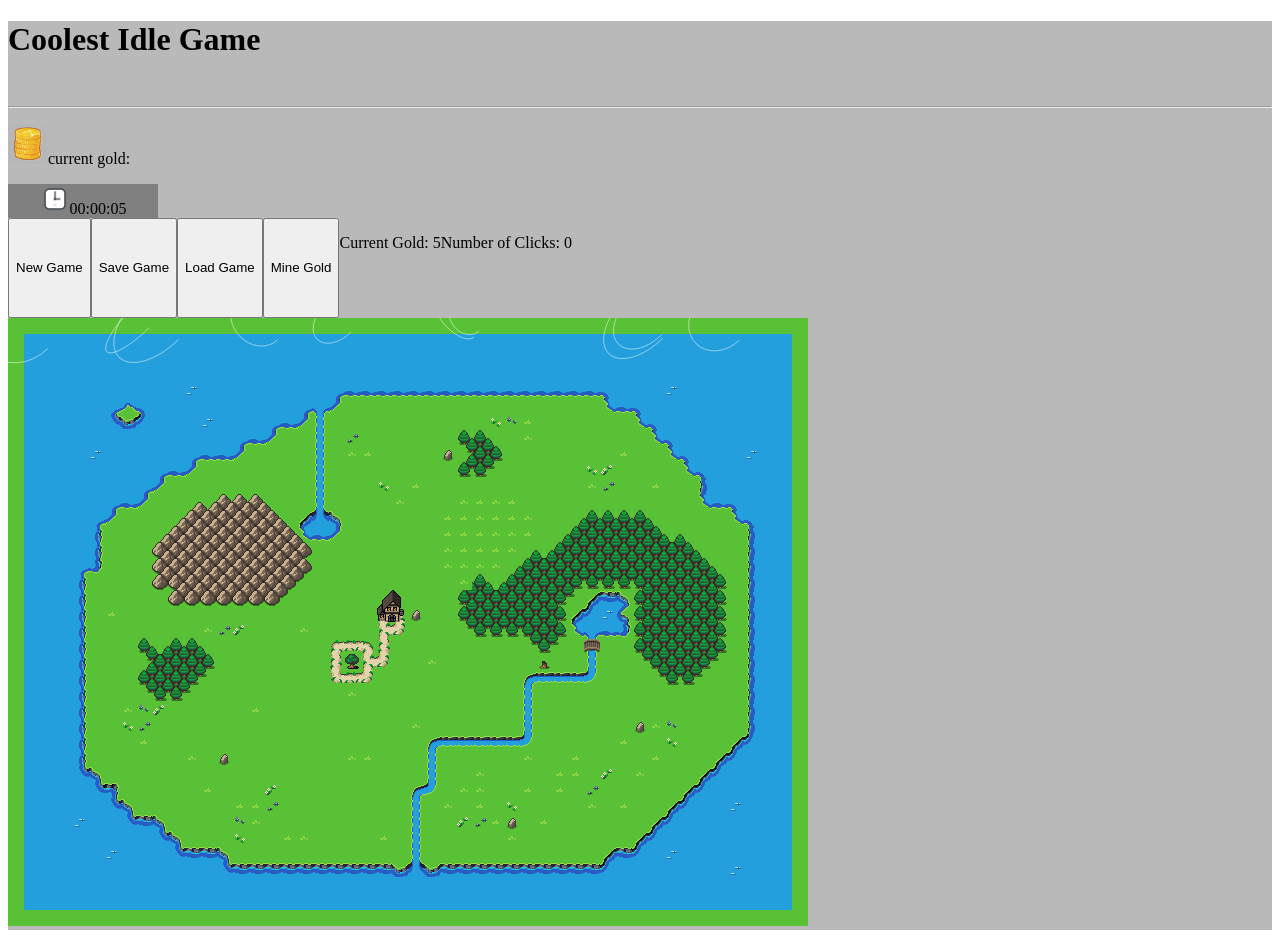
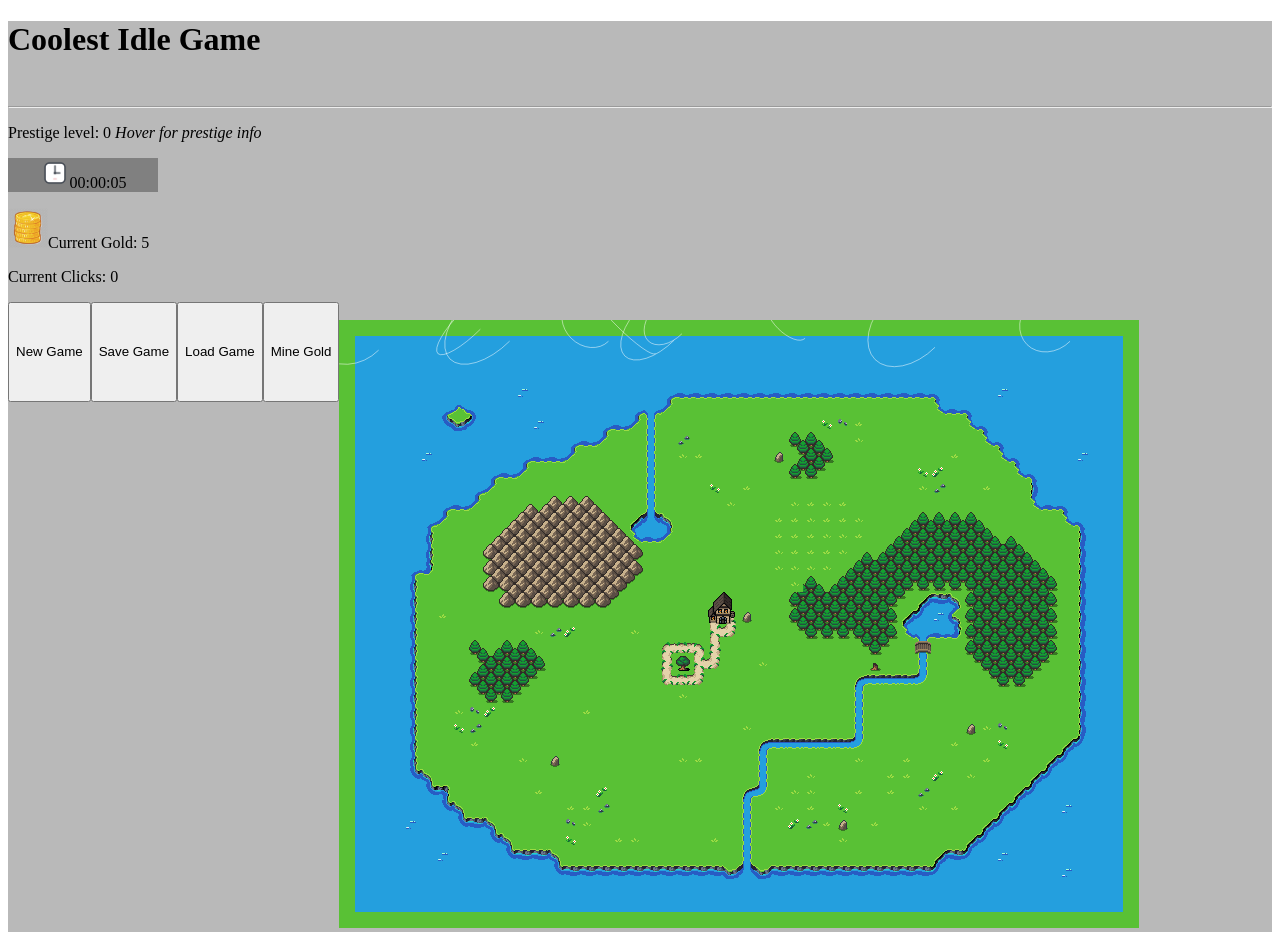
Before and after one commit to Alchemy-IdleGame-Project/idlegame-FE, a React app: page / in a window 1280 px wide. Built offline with nearby package versions, Linux system fonts and the light colour scheme.

Commit message:
Prestige feature implimented

```diff
--- a/src/components/app/App.jsx
+++ b/src/components/app/App.jsx
@@ -4,8 +4,10 @@ import GameControls from '../app/controls/GameControls';
 import Canvas from '../app/canvas/Canvas';
 import Clock from './hud/Clock';
 import { useInterval } from '../../hooks/hooks.js';
-
 import style from './style.css';
+import Prestige from '../app/prestige/Prestige';
+import Gold from '../app/hud/Gold';
+import Clicks from '../app/hud/Clicks';
 
 export default function App() {
 
@@ -16,6 +18,8 @@ export default function App() {
   const [active, setActive] = useState(false);
   const [numClicks, setNumClicks] = useState(0);
   const [gameTime, setGameTime] = useState(0);
+  const [prestige, setPrestige] = useState(0);
+
   // const [activeUser, setActiveUser] = useState();
   // const [signInPrompt, setSignInPrompt] = useState(false);
   // const [save, setSave] = useState('');
@@ -36,15 +40,15 @@ export default function App() {
   });
 
   const goldRequired = {
-    lumberyard: 25,
-    windmill: 250,
-    mine: 500,
-    watermill: 1500,
-    sawmill: 2000,
-    farm: 2500,
-    blacksmith: 3000,
-    tavern: 3500,
-    castle: 5000
+    lumberyard: 25 * (prestige + .1 * 10),
+    windmill: 250 * (prestige + .1 * 10),
+    mine: 2000 * (prestige + .1 * 10),
+    watermill: 10000 * (prestige + .1 * 10),
+    sawmill: 50000 * (prestige + .1 * 10),
+    farm: 100000 * (prestige + .1 * 10),
+    blacksmith: 500000 * (prestige + .1 * 10),
+    tavern: 1000000 * (prestige + .1 * 10),
+    castle: 10000000 * (prestige + .1 * 10)
   };
   const revealPercent = .66;
 
@@ -56,14 +60,20 @@ export default function App() {
     setNumClicks((prevClicks) => ++prevClicks);
   }
 
-  function mineGold() {
+  function mineGold(prestige) {
+    const prestigeMultiplier = prestige * .1;
     setGold((prevGold) => {
       //starts game if one is not going
       if(active === false) {
         setActive(true);
       }
-      prevGold += goldPerClick;
-      return prevGold;
+      if(prestige > 0){
+        prevGold += (goldPerClick * prestigeMultiplier);
+        return prevGold;
+      } else {
+        prevGold += goldPerClick;
+        return prevGold;
+      }
     });
   }
 
@@ -175,7 +185,7 @@ export default function App() {
           [target.value]: true,
         });
         setGold((prevGold) => prevGold - goldRequired.windmill);
-        setGoldPerClick((prevGold) => prevGold + (goldRequired.windmill * .01));
+        setGoldPerClick((prevGold) => prevGold + (goldRequired.windmill * .06));
         break;
       }
       case 'mine': {
@@ -195,7 +205,7 @@ export default function App() {
           [target.value]: true,
         });
         setGold((prevGold) => prevGold - goldRequired.watermill);
-        setGoldPerClick((prevGold) => prevGold + (goldRequired.watermill * .01));
+        setGoldPerClick((prevGold) => prevGold + (goldRequired.watermill * .003));
         break;
       }
       case 'sawmill': {
@@ -205,7 +215,7 @@ export default function App() {
           [target.value]: true,
         });
         setGold((prevGold) => prevGold - goldRequired.sawmill);
-        setGoldPerClick((prevGold) => prevGold + (goldRequired.sawmill * .01));
+        setGoldPerClick((prevGold) => prevGold + (goldRequired.sawmill * .001));
         break;
       }
       case 'farm': {
@@ -215,7 +225,7 @@ export default function App() {
           [target.value]: true,
         });
         setGold((prevGold) => prevGold - goldRequired.farm);
-        setGoldPerClick((prevGold) => prevGold + (goldRequired.farm * .01));
+        setGoldPerClick((prevGold) => prevGold + (goldRequired.farm * .002));
         break;
       }
       case 'blacksmith': {
@@ -225,7 +235,7 @@ export default function App() {
           [target.value]: true,
         });
         setGold((prevGold) => prevGold - goldRequired.blacksmith);
-        setGoldPerClick((prevGold) => prevGold + (goldRequired.blacksmith * .01));
+        setGoldPerClick((prevGold) => prevGold + (goldRequired.blacksmith * .001));
         break;
       }
       case 'tavern': {
@@ -235,7 +245,7 @@ export default function App() {
           [target.value]: true,
         });
         setGold((prevGold) => prevGold - goldRequired.tavern);
-        setGoldPerClick((prevGold) => prevGold + (goldRequired.tavern * .01));
+        setGoldPerClick((prevGold) => prevGold + (goldRequired.tavern * .002));
         break;
       }
       case 'castle': {
@@ -251,19 +261,44 @@ export default function App() {
     }
   }
 
-console.log(user);
+  function incrementPrestige(){
+    if(user.castle){
+      setPrestige(prevPrestige => {
+        prevPrestige++;
+        return prevPrestige;
+      });
+      setUser({
+        house: true,
+        lumberyard: false,
+        windmill: false,
+        mine: false,
+        watermill: false,
+        sawmill: false,
+        farm: false,
+        blacksmith: false,
+        tavern: false,
+        castle: false
+      });
+      setGameTime(0);
+    }
+  }
+
+
+  const user1 = {
+    ...user
+  };
+  delete user1.wahoo;
+
   return (
 
     <div className={style.tester}>
 
       <h1>Coolest Idle Game</h1><br/>
       <hr></hr>
-      <p>
-        <img width="40px" src="../../../assets/coin-icon-3830.png"/>
-          current gold:
-      </p>
-
+      <Prestige handlePrestige={incrementPrestige} prestige={prestige} castle={user.castle}/>
       <Clock gameTime={gameTime} />
+      <Gold gold={gold} />
+      <Clicks clicks={numClicks} />
       <GameControls
         handleMineClick={mineGold}
         handleClicks={addToClicks}
@@ -278,7 +313,7 @@ console.log(user);
       />
       <br/>
       {/* experimenting with being able to have more properties in the user but not passing properties that arent necessary */}
-      <Canvas gameTime={gameTime} user={ { ...user, wahoo : undefined } } active={active}/>
+      <Canvas gameTime={gameTime} user={{ ...user, wahoo : undefined }} active={active} prestige={prestige}/>
 
     </div>
   );
--- a/src/components/app/canvas/Canvas.jsx
+++ b/src/components/app/canvas/Canvas.jsx
@@ -37,6 +37,50 @@ const Canvas = (props) => {
     const context = canvas.getContext('2d');
     // let frameCount = 0;
     // let animationFrameId;
+
+    //draw starts here
+    const render = () => {
+
+      //perhaps we can make implimentation to optionally increase frames per second
+      // frameCount++;
+      // draw(context, tester);
+      // draw(context, tester1);
+      drawMap(context);
+      drawUnlocked(context, props);  //function in canvas
+      // drawUnlocked(context, props);//function in canvas utils, renders each layer that is unlocked by the user
+      drawClouds(context);
+    };
+    render();
+
+  }, [props.active]);
+
+  useEffect(() => {
+    const canvas = canvasRef.current;
+    const context = canvas.getContext('2d');
+    // let frameCount = 0;
+    // let animationFrameId;
+
+    //draw starts here
+    const render = () => {
+
+      //perhaps we can make implimentation to optionally increase frames per second
+      // frameCount++;
+      // draw(context, tester);
+      // draw(context, tester1);
+      drawMap(context);
+      drawUnlocked(context, props);  //function in canvas utils,
+      // drawUnlocked(context, props);//function in canvas utils, renders each layer that is unlocked by the user
+      drawClouds(context);
+    };
+    render();
+
+  }, [props.prestige]);
+
+  useEffect(() => {
+    const canvas = canvasRef.current;
+    const context = canvas.getContext('2d');
+    // let frameCount = 0;
+    // let animationFrameId;
     //Our draw came here
     const render = () => {
       // frameCount++;
--- a/src/components/app/canvas/canvasUtils.js
+++ b/src/components/app/canvas/canvasUtils.js
@@ -143,11 +143,8 @@ export const drawUnlocked = (ctx, ps) => {
   const user = Object.keys(ps.user);
 
   user.map(item => {
-    // console.log(item);
-    console.log(ps.user[item]);
+
     if(ps.user[item] === true){
-      console.log();
-      console.log(`road${firstToUpper(item)}Layer`);
 
 
       draw(ctx, eval(`road${firstToUpper(item)}Layer`));
--- a/src/components/app/controls/GameControls.jsx
+++ b/src/components/app/controls/GameControls.jsx
@@ -26,8 +26,6 @@ const GameControls = ({
     <button>Load Game</button>
     <br/>
     <button onClick={handleMineButtonClick}>Mine Gold</button>
-    <p>Current Gold: {gold} </p>
-    <p>Number of Clicks: {clicks}</p>
 
 
     {/* display for the mine button */}
--- /dev/null
+++ b/src/components/app/hud/Clicks.jsx
@@ -0,0 +1,16 @@
+/* eslint-disable max-len */
+import React from 'react';
+import PropTypes from 'prop-types';
+
+
+const Clicks = ({ clicks }) => {
+  return (
+    <p>Current Clicks: {clicks} </p>
+  );
+};
+
+Clicks.propTypes = {
+  clicks: PropTypes.number.isRequired,
+};
+
+export default Clicks;
--- /dev/null
+++ b/src/components/app/hud/Gold.jsx
@@ -0,0 +1,16 @@
+/* eslint-disable max-len */
+import React from 'react'
+import PropTypes from 'prop-types'
+import { gold } from 'color-name';
+
+const Gold = ({ gold }) => {
+  return (
+    <p><img width="40px" src="../../../assets/coin-icon-3830.png"/>Current Gold: {gold} </p>
+  );
+};
+
+Gold.propTypes = {
+  gold: PropTypes.number.isRequired,
+};
+
+export default Gold;
--- /dev/null
+++ b/src/components/app/prestige/Prestige.jsx
@@ -0,0 +1,23 @@
+import React from 'react';
+import PropTypes from 'prop-types';
+
+const Prestige = ({ handlePrestige, prestige, castle }) => {
+
+  return (
+      <div>
+          {
+              ((castle) ? <button onClick={handlePrestige}>Prestige</button>: '' )
+          }
+
+          <p>Prestige level: {prestige} <i>Hover for prestige info</i> </p>
+
+      </div>
+  );
+};
+
+Prestige.propTypes = {
+  handlePrestige: PropTypes.func.isRequired,
+  prestige: PropTypes.number.isRequired,
+  castle: PropTypes.bool.isRequired
+};
+export default Prestige;
```
